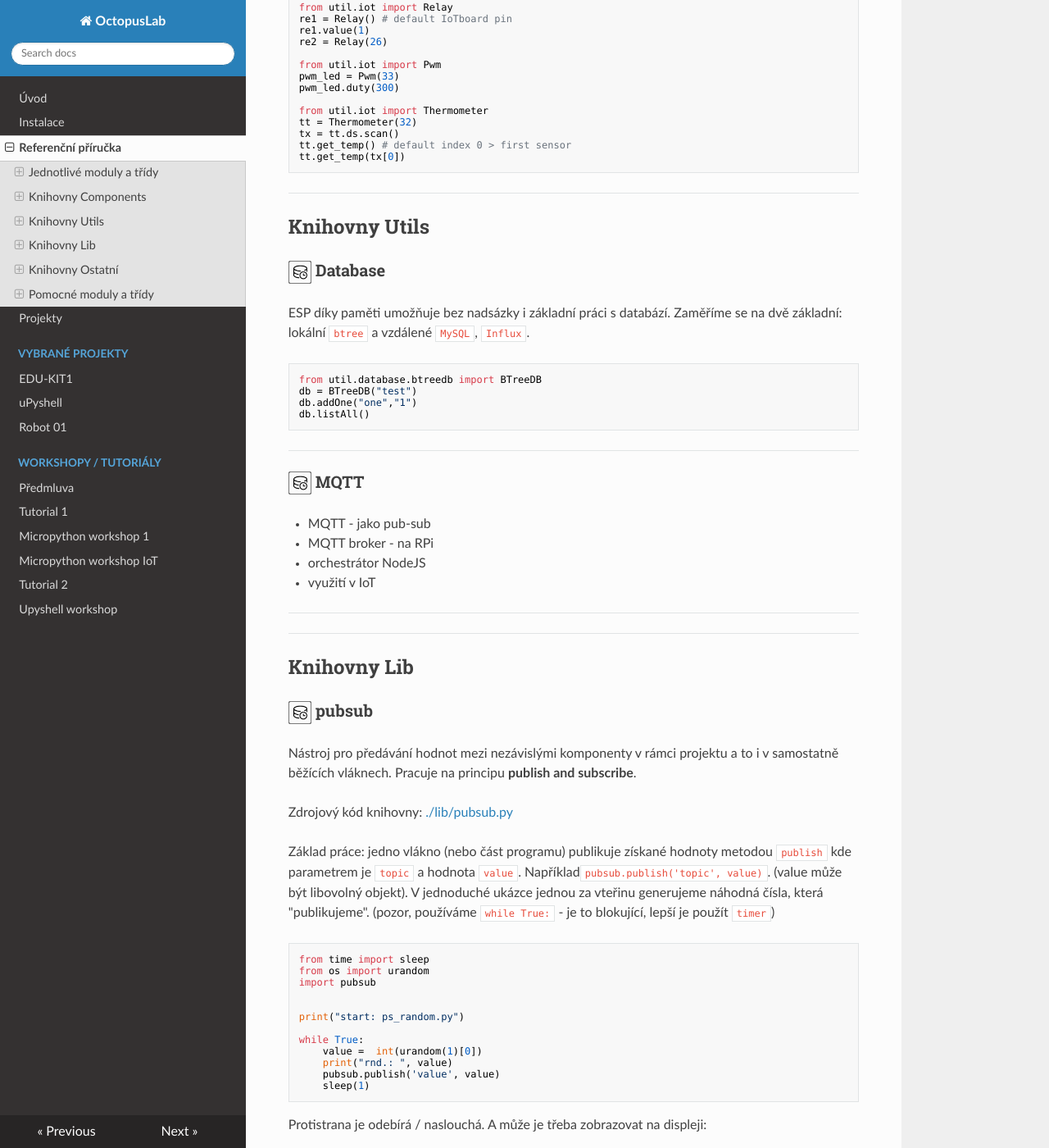
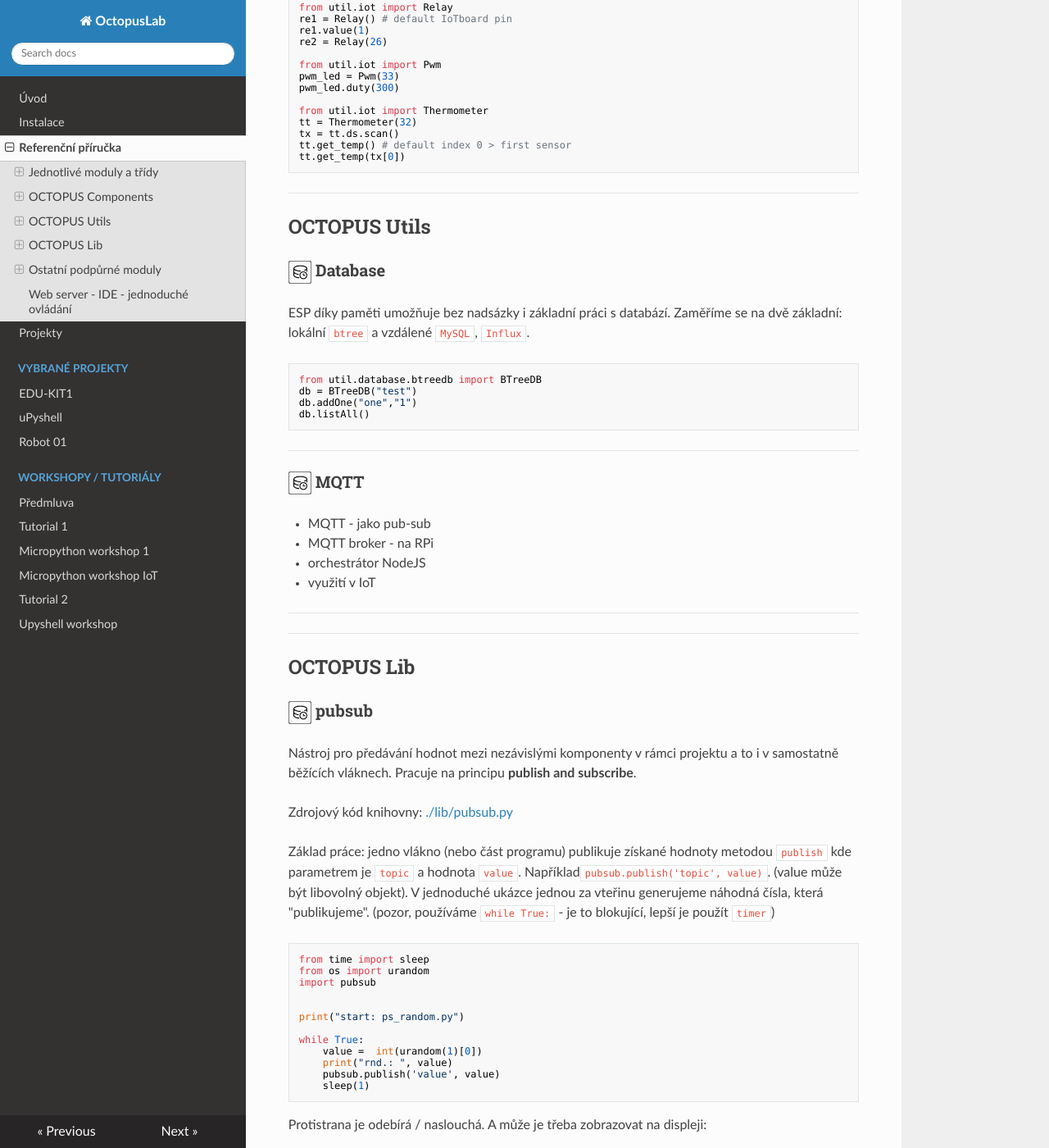
Before and after one commit to octopuslab-cz/docs_octopuslab_cz, an MkDocs documentation site: the page built from docs/basicdoc.md, in a window 1280 px wide and 1400 px high, scrolled down 7878 px. Shown: the whole window at 82% size. Built offline with MkDocs 1.6.1, drawn with Linux system fonts in a browser that asks for light colours; nearby versions of some CDN libraries; some of the changed text lies outside the part shown.

Commit message:
typo, img esp

````diff
--- a/docs/basicdoc.md
+++ b/docs/basicdoc.md
@@ -96,7 +96,7 @@ Jednotlivé moduly - knihovny (podprogramy, třídy) jsme rozdělili do několik
 
 ---
 
-## Knihovny Components
+## OCTOPUS Components
 
 ### ![hwsoc](img/hwsoc.png){: style="width:28px" } Led
 Třída `Led` je vlastně jen jednoduchým rozšířením třídy `Pin`.
@@ -390,7 +390,7 @@ tt.get_temp(tx[0])
 
 ---
 
-## Knihovny Utils
+## OCTOPUS Utils
 
 ### ![hwsoc](img/database.png){: style="width:28px" } Database
 ESP díky paměti umožňuje bez nadsázky i základní práci s databází.
@@ -415,7 +415,7 @@ db.listAll()
 
 ---
 
-## Knihovny Lib
+## OCTOPUS Lib
 
 ### ![hwsoc](img/database.png){: style="width:28px" } pubsub
 
@@ -532,7 +532,7 @@ import util.ble.bluefruit as bf
 
 ---
 
-## Knihovny Ostatní
+## Ostatní podpůrné moduly
 
 ### ![hwsoc](img/database.png){: style="width:28px" } Config
 
@@ -569,8 +569,6 @@ b =  conf.get("b") # 2
 ```
 
 ---
-
-## Pomocné moduly a třídy
 
 ### ![hwsoc](img/database.png){: style="width:28px" } pinout
 
@@ -633,3 +631,7 @@ def funkce():
     pass
 funkce = dekorator(funkce)
 ```
+
+## Web server - IDE - jednoduché ovládání
+
+Jsme vyčlenili samostatně - ztím zde: [](https://www.octopuslab.cz/micropython-web-ide/)
````
Also changed, not shown: docs/index.md (+5 -1 lines).
